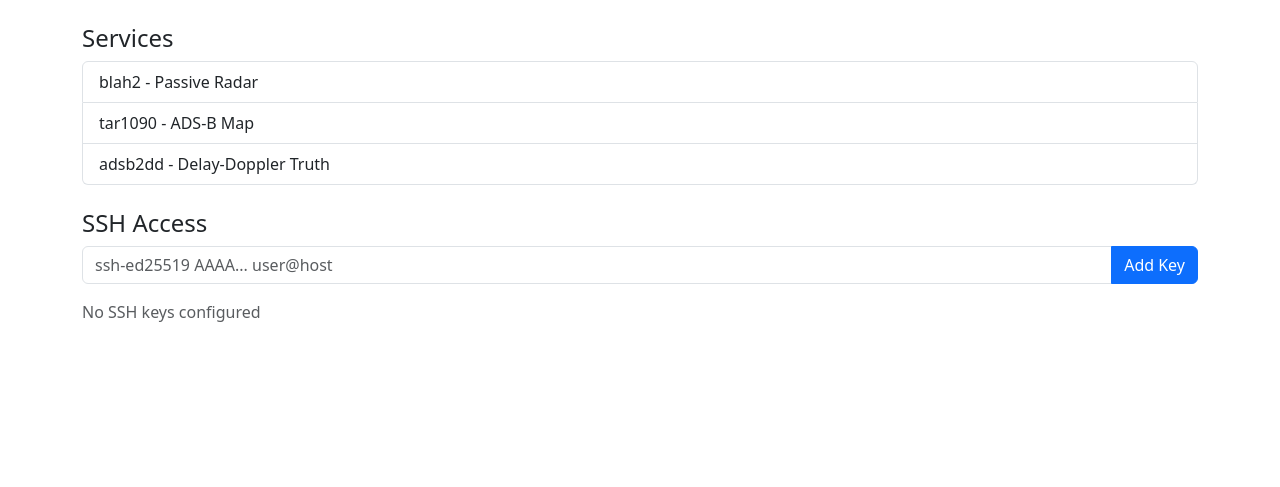
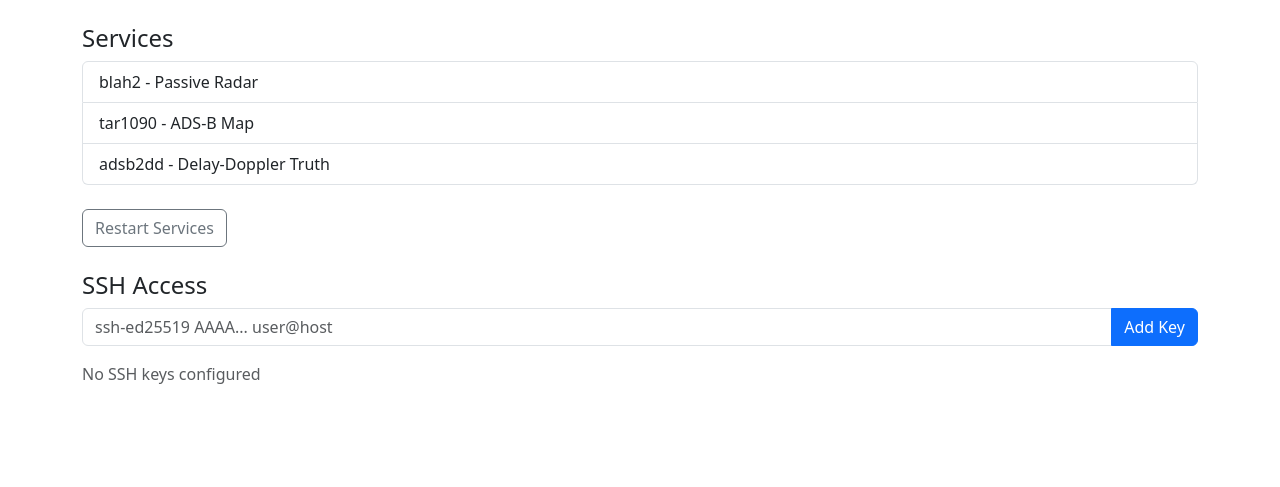
Before and after one commit to offworldlabs/retina-gui, a Flask app: page / in a window 1280 px wide. Shown: the part 57-544 px from the top of the page. Run offline with Flask 3, Linux system fonts and the light colour scheme.

Commit message:
Add Restart Services button to homepage

```diff
--- a/templates/index.html
+++ b/templates/index.html
@@ -32,6 +32,46 @@
                 adsb2dd - Delay-Doppler Truth
             </a>
         </div>
+
+        <div class="d-flex gap-2 align-items-center mb-4">
+            <button type="button" class="btn btn-outline-secondary" id="applyRestartBtn">
+                Restart Services
+            </button>
+            <span id="applyRestartStatus"></span>
+        </div>
+
+        <script>
+        document.getElementById('applyRestartBtn').addEventListener('click', function() {
+            const btn = this;
+            const status = document.getElementById('applyRestartStatus');
+
+            if (btn.disabled) return;
+
+            btn.disabled = true;
+            btn.innerHTML = '<span class="spinner-border spinner-border-sm"></span> Restarting...';
+            status.textContent = '';
+
+            fetch('/config/apply', { method: 'POST' })
+                .then(r => r.json())
+                .then(data => {
+                    if (data.success) {
+                        status.className = 'text-success';
+                        status.textContent = 'Applied successfully!';
+                    } else {
+                        status.className = 'text-danger';
+                        status.textContent = data.error || 'Failed to apply';
+                    }
+                })
+                .catch(e => {
+                    status.className = 'text-danger';
+                    status.textContent = 'Error: ' + e.message;
+                })
+                .finally(() => {
+                    btn.disabled = false;
+                    btn.textContent = 'Restart Services';
+                });
+        });
+        </script>
 
         <h4 class="mt-4">SSH Access</h4>
         <form action="/ssh-keys" method="post" class="mb-3">
```
